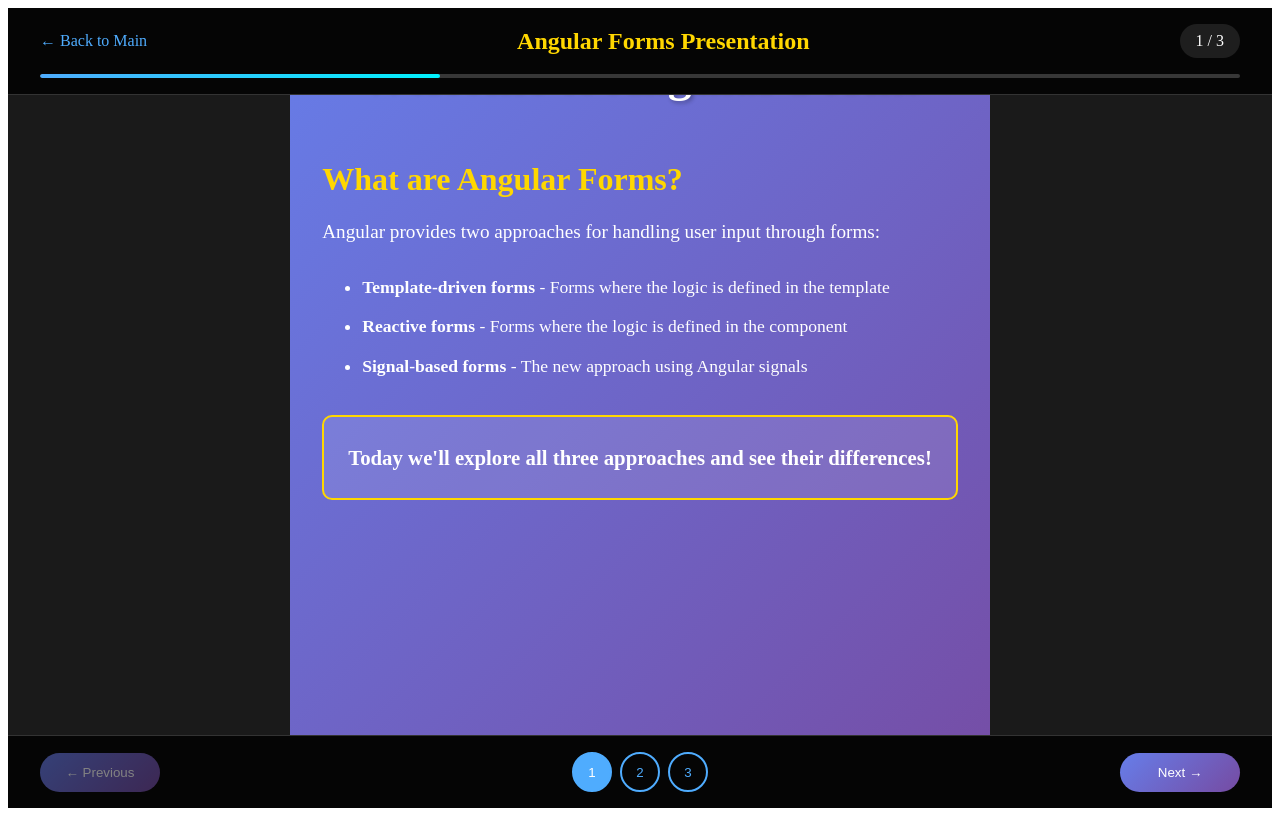
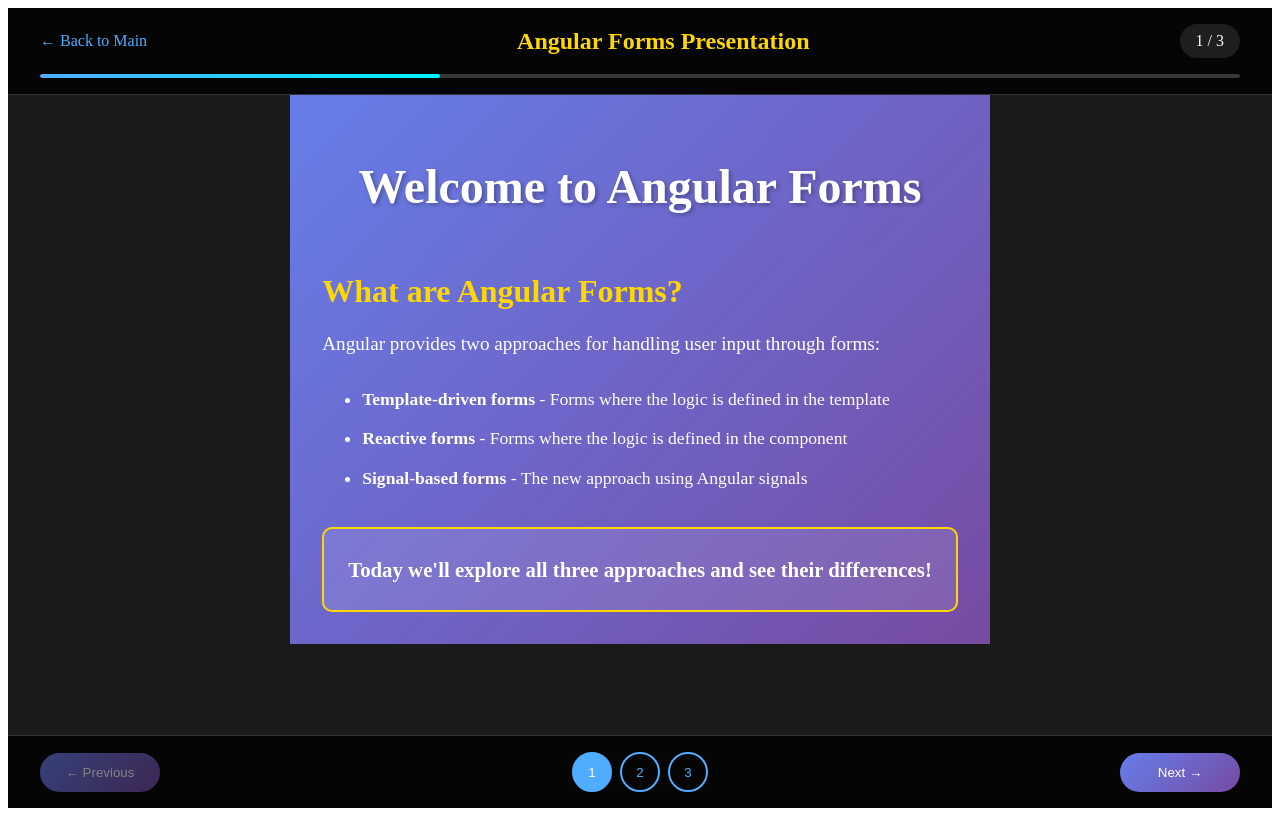
Before and after one commit to superdyzio/angular-forms-showdown, an Angular app: page /slideshow/1 in a window 1280 px wide. Built offline with nearby package versions, Linux system fonts and the light colour scheme.

Commit message:
fix slides styling

```diff
--- a/src/app/pages/slideshow/slideshow.component.scss
+++ b/src/app/pages/slideshow/slideshow.component.scss
@@ -64,24 +64,26 @@ h1 {
 }
 
 .slide-content {
-  flex: 1;
+  flex: 1 1 auto;
   overflow-y: auto;
   position: relative;
+  min-height: 0; /* allow child to define scroll height within flex */
 }
 
 .slide-wrapper {
   display: flex;
   height: 100%;
-  justify-content: center;
-  align-items: center;
+  width: 100%;
+  justify-content: center; /* center content horizontally */
+  align-items: flex-start;  /* pin content to top */
 }
 
 .slide {
   width: 100%;
-  height: 100%;
+  min-height: 100%; /* fill available space between header and footer when no overflow */
   display: flex;
-  justify-content: center;
-  align-items: center;
+  justify-content: center;  /* center slide content horizontally */
+  align-items: flex-start;   /* align slide content to top */
 }
 
 .slideshow-footer {
--- a/src/app/slides/slide1/slide1.component.scss
+++ b/src/app/slides/slide1/slide1.component.scss
@@ -1,6 +1,6 @@
 .slide-container {
   padding: 2rem;
-  min-height: 100vh;
+  min-height: 100%; /* fill available space between header and footer */
   display: flex;
   flex-direction: column;
   justify-content: flex-start;
--- a/src/app/slides/slide2/slide2.component.scss
+++ b/src/app/slides/slide2/slide2.component.scss
@@ -1,6 +1,6 @@
 .slide-container {
   padding: 2rem;
-  min-height: 100vh;
+  min-height: 100%; /* fill available space between header and footer */
   display: flex;
   flex-direction: column;
   justify-content: flex-start;
--- a/src/app/slides/slide3/slide3.component.scss
+++ b/src/app/slides/slide3/slide3.component.scss
@@ -1,6 +1,6 @@
 .slide-container {
   padding: 2rem;
-  min-height: 100vh;
+  min-height: 100%; /* fill available space between header and footer */
   display: flex;
   flex-direction: column;
   justify-content: flex-start;
```
